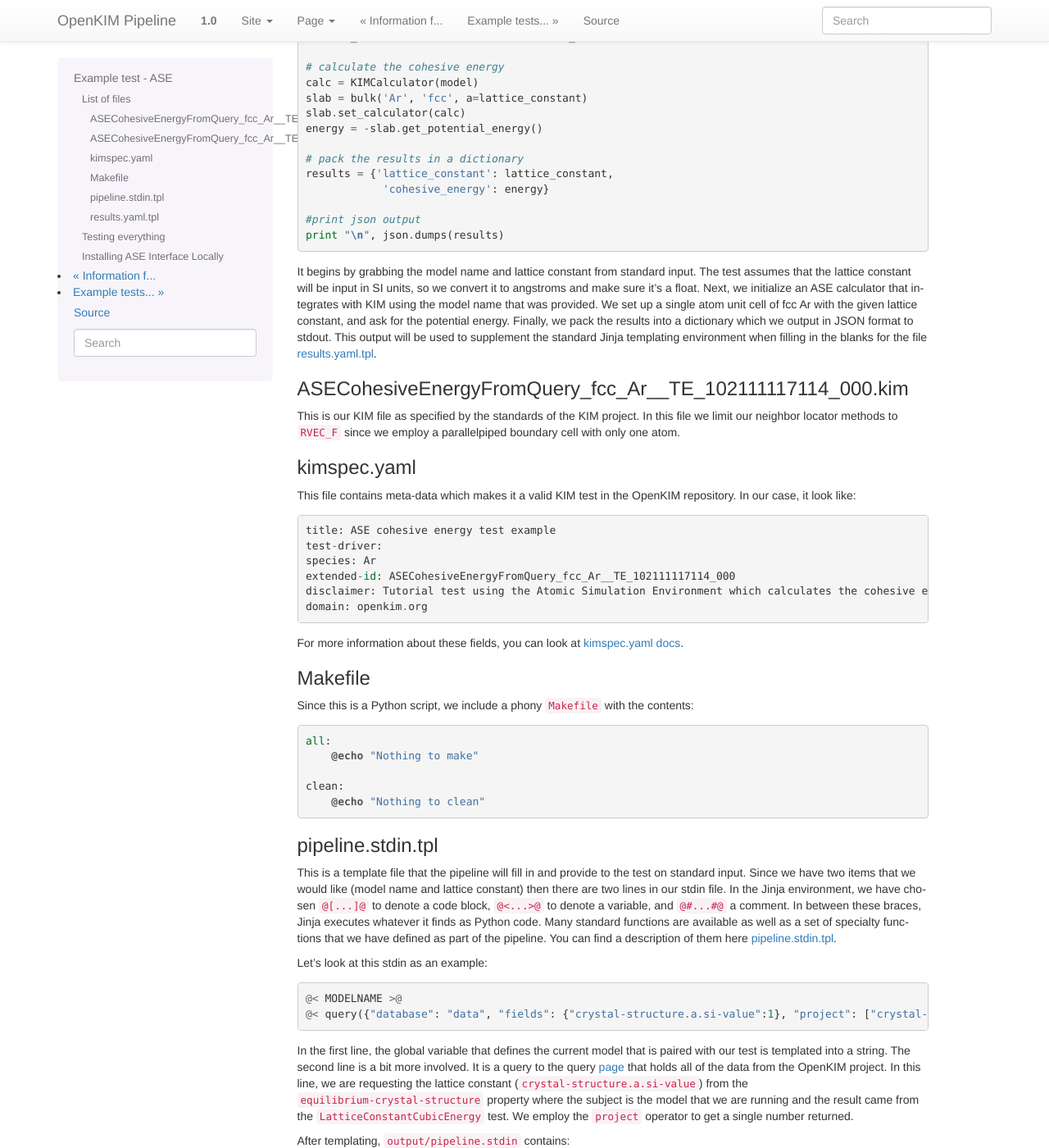
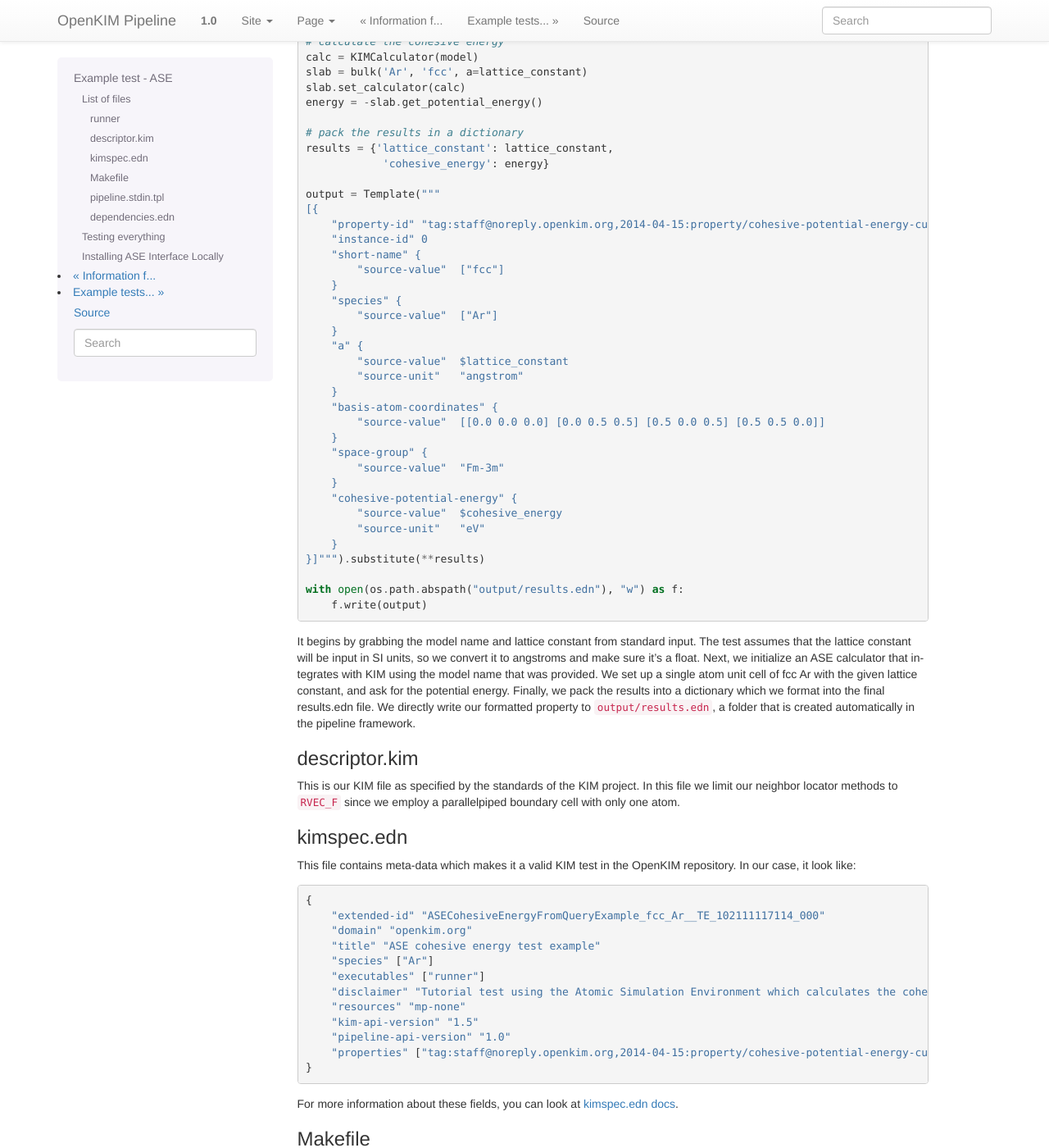
Before and after one commit to bjgjaefg23k/openkim-pipeline, a Sphinx documentation site: the page built from docs/tutorial_ase.rst, in a window 1280 px wide and 1400 px high, scrolled down 997 px. Shown: the whole window at 82% size. Built offline with Sphinx 7.4.7, drawn with Linux system fonts in a browser that asks for light colours; formulas are drawn with MathJax 3; pages that are not in the unit, such as notebooks, are missing from menus; some of the changed text lies outside the part shown.

Commit message:
updated ase example, bugfix kimitems, new code docs part 2

```diff
--- a/docs/codedocs/compute.rst
+++ b/docs/codedocs/compute.rst
@@ -1,6 +1,6 @@
-runner.py
+compute.py
 ---------------
-`[source code] <../_modules/runner.html>`_ :download:`[download] <../../runner.py>`
+`[source code] <../_modules/runner.html>`_ :download:`[download] <../../compute.py>`
 
-.. automodule:: runner
+.. automodule:: compute
     :members:
--- /dev/null
+++ b/docs/codedocs/dependencies.rst
@@ -0,0 +1,6 @@
+dependencies.py
+---------------------
+`[source code] <../_modules/kimapi.html>`_ :download:`[download] <../../dependencies.py>`
+
+.. automodule:: dependencies
+    :members:
--- /dev/null
+++ b/docs/codedocs/kimquery.rst
@@ -0,0 +1,6 @@
+kimquery.py
+---------------------
+`[source code] <../_modules/kimapi.html>`_ :download:`[download] <../../kimquery.py>`
+
+.. automodule:: kimquery
+    :members:
--- /dev/null
+++ b/docs/codedocs/kimunits.rst
@@ -0,0 +1,6 @@
+kimunits.py
+---------------------
+`[source code] <../_modules/kimapi.html>`_ :download:`[download] <../../kimunits.py>`
+
+.. automodule:: kimunits
+    :members:
--- /dev/null
+++ b/docs/codedocs/network.rst
@@ -0,0 +1,6 @@
+network.py
+---------------------
+`[source code] <../_modules/kimapi.html>`_ :download:`[download] <../../network.py>`
+
+.. automodule:: network
+    :members:
--- /dev/null
+++ b/docs/dependencies.rst
@@ -0,0 +1 @@
+.. _pipelinedeps:
--- a/docs/network.rst
+++ b/docs/network.rst
@@ -15,7 +15,7 @@ and implementation in C, Python, and Ruby.
 
 Diagram
 --------
-.. image:: network.png
+.. image:: img/overview-diagram-wide.png
 
 
 Description
--- a/docs/tutorial_ase.rst
+++ b/docs/tutorial_ase.rst
@@ -26,14 +26,14 @@ of them in order to build our test:
     * :ref:`aseref_kimspec` - file that describes our test meta-data
     * :ref:`aseref_makefile` - a Makefile
     * :ref:`aseref_stdin` - a Jinja template file to provide input on stdin
-    * :ref:`aseref_results` - a Jinja template file for the results
+    * :ref:`aseref_depsfile` - a file that describes our test's dependencies
     * ``README.md`` - a basic explanation of the test
     * ``LICENSE.CDDL`` - a copy of the standard license
 
 .. _aseref_exec:
 
-ASECohesiveEnergyFromQuery_fcc_Ar__TE_102111117114_000
-^^^^^^^^^^^^^^^^^^^^^^^^^^^^^^^^^^^^^^^^^^^^^^^^^^^^^^^
+runner
+^^^^^^
 
 This is the standalone Python script that takes as input a model name
 and lattice constant and calculates the energy at that constant.
@@ -42,14 +42,15 @@ The script is short enough that we should take a look at it here::
 
     #!/usr/bin/env python
     """
-    ASE cohesive energy example test
+    ASE cohesive energy example test with dependencies
 
-    Date: 2013/09/20
+    Date: 2014/08/05
     Author: Matt Bierbaum
     """
     from ase.structure import bulk
     from kimcalculator import KIMCalculator
-    import json
+    from string import Template
+    import os
 
     #grab from stdin (or a file)
     model = raw_input("modelname=")
@@ -66,9 +67,34 @@ The script is short enough that we should take a look at it here::
     results = {'lattice_constant': lattice_constant,
                 'cohesive_energy': energy}
 
-    #print json output
-    print "\n", json.dumps(results)
+    output = Template("""
+    [{
+        "property-id" "tag:staff@noreply.openkim.org,2014-04-15:property/cohesive-potential-energy-cubic-crystal"
+        "instance-id" 0
+        "short-name" {
+            "source-value"  ["fcc"]
+        }
+        "species" {
+            "source-value"  ["Ar"]
+        }
+        "a" {
+            "source-value"  $lattice_constant
+            "source-unit"   "angstrom"
+        }
+        "basis-atom-coordinates" {
+            "source-value"  [[0.0 0.0 0.0] [0.0 0.5 0.5] [0.5 0.0 0.5] [0.5 0.5 0.0]]
+        }
+        "space-group" {
+            "source-value"  "Fm-3m"
+        }
+        "cohesive-potential-energy" {
+            "source-value"  $cohesive_energy
+            "source-unit"   "eV"
+        }
+    }]""").substitute(**results)
 
+    with open(os.path.abspath("output/results.edn"), "w") as f:
+        f.write(output)
 
 It begins by grabbing the model name and lattice constant from standard input.
 The test assumes that the lattice constant will be input in SI units, so we
@@ -76,13 +102,13 @@ convert it to angstroms and make sure it's a float.   Next, we initialize an
 ASE calculator that integrates with KIM using the model name that was provided.
 We set up a single atom unit cell of fcc Ar with the given lattice constant,
 and ask for the potential energy.  Finally, we pack the results into a dictionary
-which we output in JSON format to stdout.  This output will be used to supplement
-the standard Jinja templating environment when filling in the blanks for the
-file :ref:`aseref_results`.
+which we format into the final results.edn file. We directly write our formatted
+property to ``output/results.edn``, a folder that is created automatically
+in the pipeline framework.
 
 .. _aseref_kimfile:
 
-ASECohesiveEnergyFromQuery_fcc_Ar__TE_102111117114_000.kim
+descriptor.kim
 ^^^^^^^^^^^^^^^^^^^^^^^^^^^^^^^^^^^^^^^^^^^^^^^^^^^^^^^^^^^
 
 This is our KIM file as specified by the standards of the KIM project.
@@ -91,21 +117,27 @@ employ a parallelpiped boundary cell with only one atom.
 
 .. _aseref_kimspec:
 
-kimspec.yaml
+kimspec.edn
 ^^^^^^^^^^^^
 
 This file contains meta-data which makes it a valid KIM test in the
 OpenKIM repository.  In our case, it look like::
 
-    title: ASE cohesive energy test example
-    test-driver:
-    species: Ar
-    extended-id: ASECohesiveEnergyFromQuery_fcc_Ar__TE_102111117114_000
-    disclaimer: Tutorial test using the Atomic Simulation Environment which calculates the cohesive energy
-    domain: openkim.org
+    {
+        "extended-id" "ASECohesiveEnergyFromQueryExample_fcc_Ar__TE_102111117114_000"
+        "domain" "openkim.org"
+        "title" "ASE cohesive energy test example"
+        "species" ["Ar"]
+        "executables" ["runner"]
+        "disclaimer" "Tutorial test using the Atomic Simulation Environment which calculates the cohesive energy"
+        "resources" "mp-none"
+        "kim-api-version" "1.5"
+        "pipeline-api-version" "1.0"
+        "properties" ["tag:staff@noreply.openkim.org,2014-04-15:property/cohesive-potential-energy-cubic-crystal"]
+    }
 
 For more information about these fields, you can look at
-`kimspec.yaml docs <https://kim-items.openkim.org/kimspec-format>`_.
+`kimspec.edn docs <https://openkim.org/about-kimspec-edn/>`_.
 
 .. _aseref_makefile:
 
@@ -137,15 +169,24 @@ of the pipeline.  You can find a description of them here :ref:`pipelineindocs`.
 Let's look at this stdin as an example::
 
     @< MODELNAME >@
-    @< query({"database": "data", "fields": {"crystal-structure.a.si-value":1}, "project": ["crystal-structure.a.si-value"], "limit": 1, "query": {"kim-namespace": {"$regex": "equilibrium-crystal-structure"}, "crystal-structure.short-name": "fcc","meta.subject.kimcode": MODELNAME,"meta.runner.kimcode": {"$regex":"LatticeConstantCubicEnergy"}}}) >@
-
+    @< query({
+        "project": ["a.si-value"],
+        "query": {
+            "property-id": "tag:staff@noreply.openkim.org,2014-04-15:property/structure-cubic-crystal-npt",
+            "short-name.source-value": "fcc",
+            "meta.subject.kimcode": MODELNAME,
+            "meta.runner.kimcode": {"$options": "", "$regex": "LatticeConstantCubicEnergy_fcc_Ar__TE_206669103745"}
+        },
+        "limit": 1,
+        "database": "data"
+    }) >@
 
 In the first line, the global variable that defines the current model that is
 paired with our test is templated into a string.  The second line is a bit more
 involved.  It is a query to the query `page <https://query.openkim.org/>`_ that
 holds all of the data from the OpenKIM project.  In this line, we are
-requesting the lattice constant (``crystal-structure.a.si-value``) from the
-``equilibrium-crystal-structure`` property where the subject is the model that
+requesting the lattice constant (``a.si-value``) from the
+``structure-cubic-crystal-npt`` property where the subject is the model that
 we are running and the result came from the ``LatticeConstantCubicEnergy``
 test.  We employ the ``project`` operator to get a single number returned.
 
@@ -158,51 +199,44 @@ Crafting the appropriate query can take some work.  To help with this, the
 query page has an interactive form where you can hone the question you are
 asking.  When you are done, the query page itself has a section which tells you
 exactly what to copy paste into your code after your find the right one. For
-this example, I filled in the page like `this <https://query.openkim.org/?project=[%22crystal-structure.a.si-value%22]&fields={%22crystal-structure.a.si-value%22:1}&database=data&limit=1&query={%22kim-namespace%22:{%22$regex%22:%22equilibrium-crystal-structure%22},%22crystal-structure.short-name%22:%22fcc%22,%22meta.subject.kimcode%22:%22ex_model_Ar_P_Morse__MO_831902330215_000%22,%22meta.runner.kimcode%22:{%22$regex%22:%22LatticeConstantCubicEnergy%22}}>`_.
+this example, I filled in the page like `this <https://query.openkim.org/?project=[%22a.si-value%22]&query={%22property-id%22:%22tag:staff@noreply.openkim.org,2014-04-15:property/structure-cubic-crystal-npt%22,%22short-name.source-value%22:%22fcc%22,%22meta.runner.kimcode%22:{%22$regex%22:%22LatticeConstantCubicEnergy_fcc_Ar__TE_206669103745%22},%22meta.subject.kimcode%22:%22Pair_Morse_Shifted_Jelinek_Ar__MO_831902330215_000%22}&limit=1&database=data>`_.
+
 At you bottom, you can see that the last howto (`pipeline.stdin.tpl`)
 is the exact line used in our test.
 
-.. _aseref_results:
 
-results.yaml.tpl
+.. _aseref_depsfile:
+
+dependencies.edn
 ^^^^^^^^^^^^^^^^
 
-The last file is just as important as the executable itself.  It describes
-where your data fits into the OpenKIM database and tells other users what
-exactly was calculated.  This starts as a YAML file provided by the main KIM
-website.  Next, we connect this to the output of our test by leaving blanks
-for the templating system to fill in.
+This files describes the type of data that we want to receive in the file
+:ref:`aseref_depsfile`. The format of this file is described in full in
+these documentation pages at :ref:`pipelinedeps`.  In this example, we only
+want to retrieve the lattice constant as computed by the lattice constant
+test while coupled with the current model.  To indicate this, our dependency
+file simply lists the lattice test indicating that we want the result of
+the lattice test with the current model::
 
-Recall that our output looks like::
+    [ "LatticeConstantCubicEnergy_fcc_Ar__TE_206669103745" ]
 
-    {"lattice_constant": 2.86652799316, "cohesive_energy": 4.3160000438565636}
 
-In the file ``results.yaml``, we need to leave placeholders for these variables
-for the pipeline to fill in after the test has completed.
-
-The section::
-
-    energy:
-        kim-namespace:  tag:staff@noreply.openkim.org,2013-08-03:primitive/cohesive-energy
-        source-value:
-        source-unit:
-
-with::
-
-    energy:
-        kim-namespace:  tag:staff@noreply.openkim.org,2013-08-03:primitive/cohesive-energy
-        source-value: @<cohesive_energy>@
-        source-unit:  eV
+.. _aseref_results:
 
 
 Testing everything
 -------------------
 
 Checkout the full source code in this :download:`archive
-<./ASECohesiveEnergyFromQuery_fcc_Ar__TE_102111117114_000.tar.gz>`.  To use,
-place in the folder ``~/openkim-repository/te``.  We can then test out our new
-test using the tools provided by the pipeline.  They are on path, so you can
-simply call them like other Linux utilities.
+<./ASECohesiveEnergyFromQuery_fcc_Ar__TE_102111117114_000.tar.gz>` or use the
+``kimitems`` utility to install it from the command line by::
+
+    kimitems install ASECohesiveEnergyFromQueryExample_fcc_Ar__TE_102111117114_000
+
+If you directly downloaded the source, to use, place in the folder
+``~/openkim-repository/te``.  We can then test out our new test using the tools
+provided by the pipeline.  They are on path, so you can simply call them like
+other Linux utilities.
 
 To run every possible combination involving the test::
 
@@ -210,7 +244,7 @@ To run every possible combination involving the test::
 
 or if you want to try only one run with a specific model, run::
 
-    pipeline_runpair <testname> <modelname> inplace
+    pipeline_runpair [--inplace] <testname> <modelname>
 
 
 Installing ASE Interface Locally
```
Also changed, not shown: docs/code.rst (+8 -5 lines), docs/codedocs/kimobjects.rst (+3 -30 lines), docs/img/dependencies.png (added), docs/img/network.png (renamed from docs/network.png), docs/img/network.svg (renamed from docs/network.svg), docs/img/overview-diagram-wide.png (added), 3 other files.
